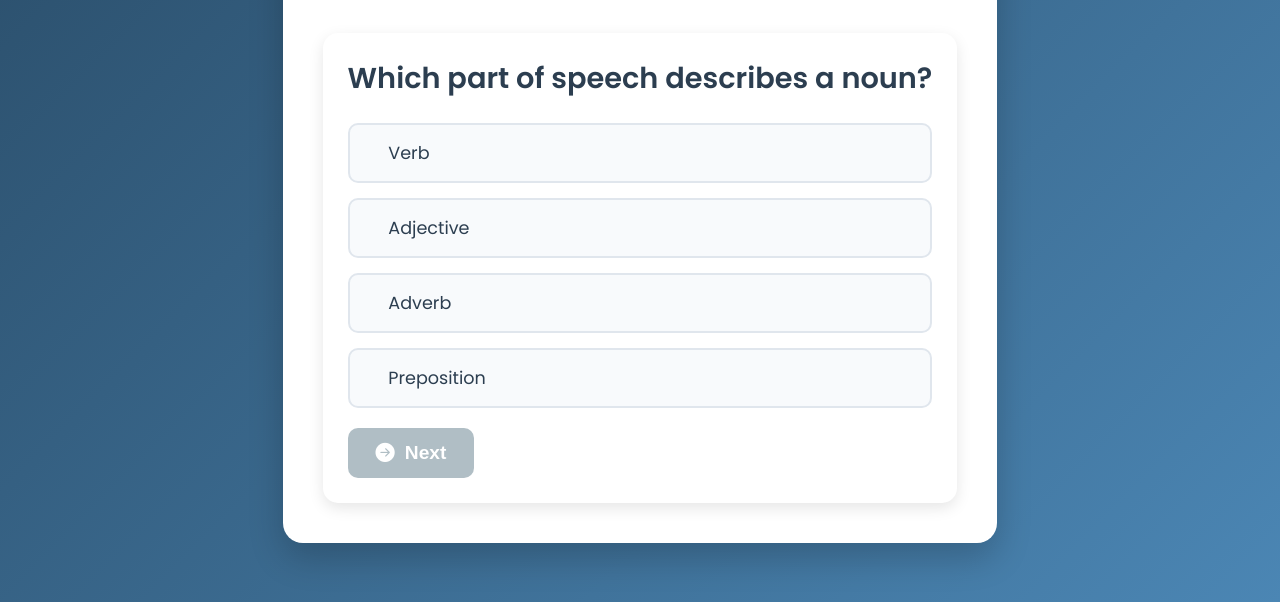
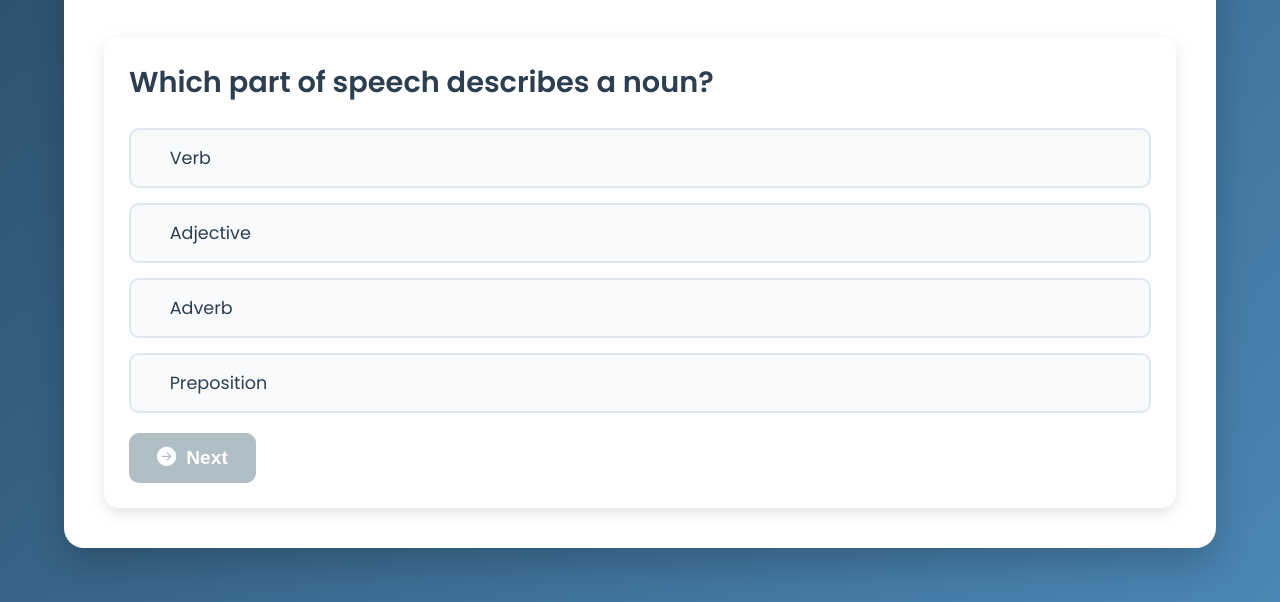
Before and after one commit to Benayachisale/T2_QUIZ, a plain HTML site: page index.html in a window 1280 px wide. Shown: the part 198-800 px from the top of the page. Drawn offline with nearby package versions, Linux system fonts and the light colour scheme; sample sign-in values are in the browser's storage.

Commit message:
Update style.css

```diff
--- a/styles/style.css
+++ b/styles/style.css
@@ -13,12 +13,14 @@ body {
     min-height: 100vh;
     display: flex;
     justify-content: center;
-    align-items: flex-start;
+    align-items:center;
+align-content:center;
+justify-items:center;
     padding: 20px;
 }
 
 .container {
-    max-width: 960px;
+    width:90vw;
     background: #ffffff;
     border-radius: 20px;
     box-shadow: 0 15px 35px rgba(0, 0, 0, 0.2);
```
